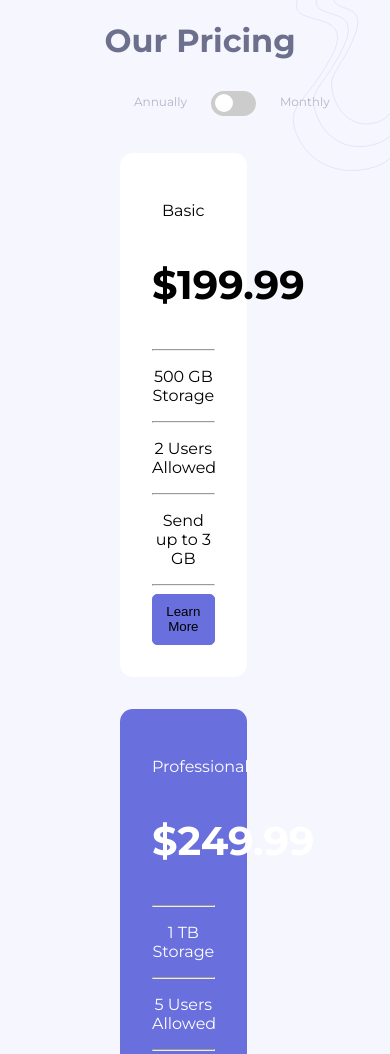
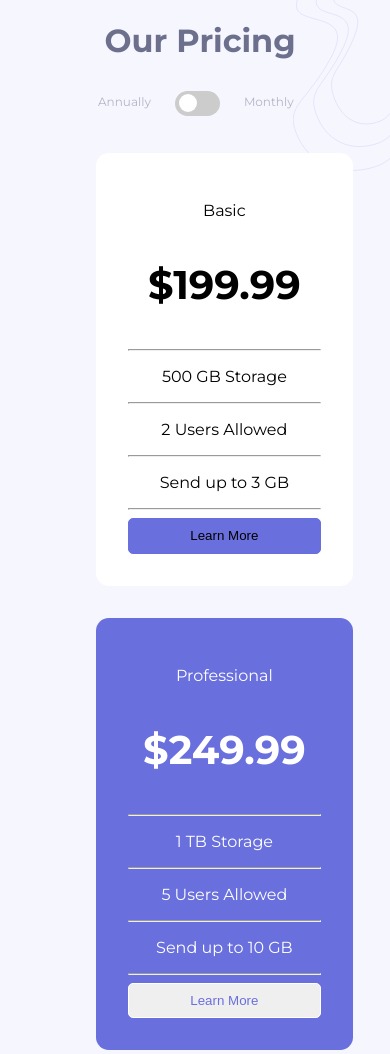
Before and after one commit to oluwanifemidomi007/pricing-component-with-toggle-master, a plain HTML site: page index.html in a window 390 px wide. Shown: the top 1054 px of the page. Drawn offline with Linux system fonts and the light colour scheme.

Commit message:
completed again

```diff
--- a/style.css
+++ b/style.css
@@ -177,7 +177,7 @@ h1 {
   }
   .annual-monthly-container {
     width: 78%;
-    margin-left: 10.5em;
+    margin-left: 7.5em;
   }
   .price-con {
     display: block;
@@ -185,8 +185,8 @@ h1 {
   .monthly-1,
   .monthly-2,
   .monthly-3 {
-    width: 130%;
-    margin-left: -9em;
+    width: 400%;
+    margin-left: -10.5em;
   }
   .monthly-2 {
     margin-top: 2em;
```
